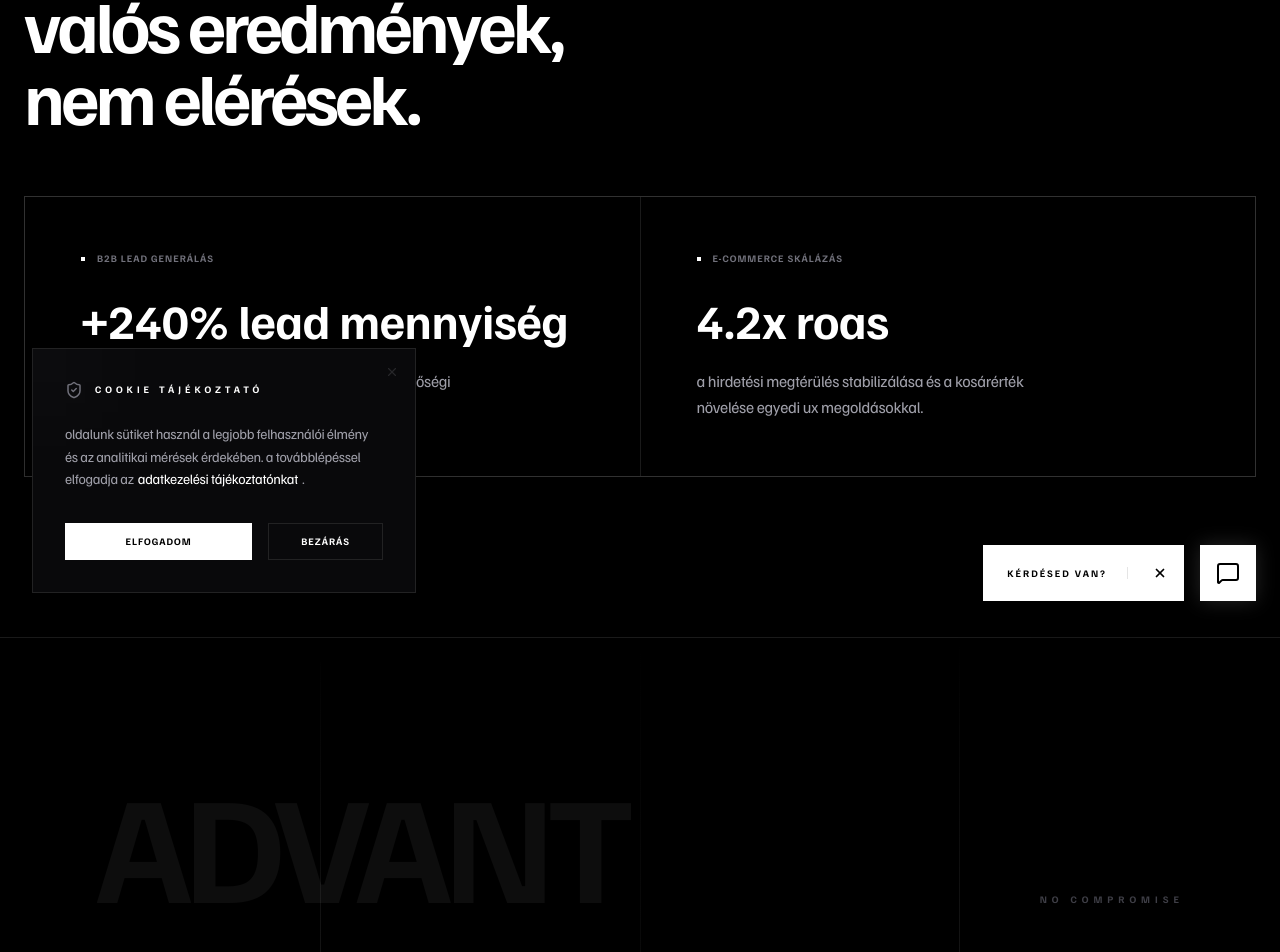
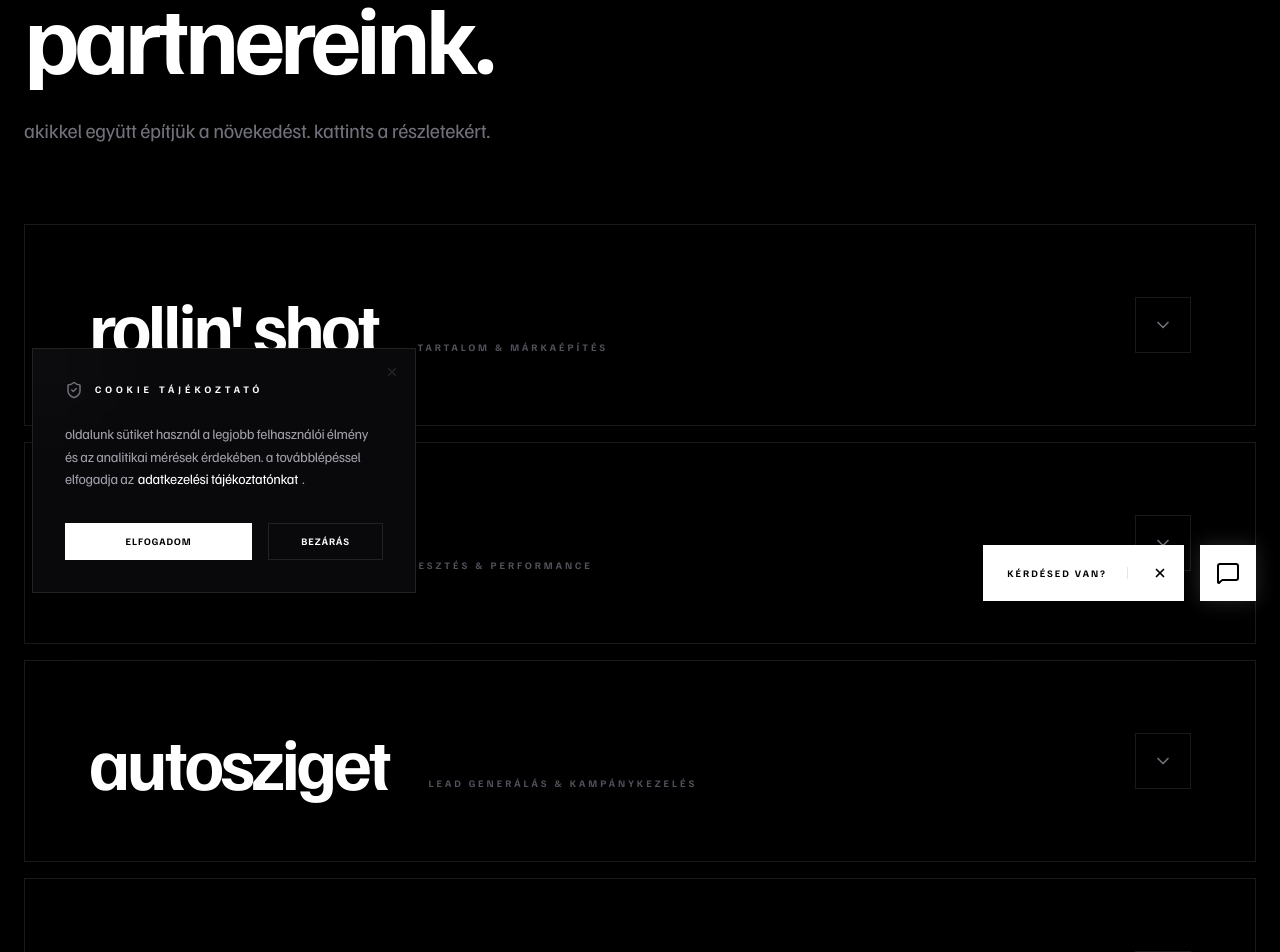
Before and after one commit to RobertSeres/ADAVNT, a Next.js app: page /eredmenyek in a window 1280 px wide. Shown: the part 175-1127 px from the top of the page. Built offline with nearby package versions, Linux system fonts and the light colour scheme.

Commit message:
feat: rebuild /eredmenyek with expandable partner tiles (Rollin Shot, Dronera, Autosziget, Hajni Decor, SDP)

```diff
--- a/app/eredmenyek/page.tsx
+++ b/app/eredmenyek/page.tsx
@@ -1,36 +1,159 @@
 "use client";
 
+import React, { useState } from "react";
 import Navbar from "@/components/Navbar";
 import Footer from "@/components/Footer";
 import SmoothScroll from "@/components/SmoothScroll";
-import { TrendingUp, BarChart, Zap, Check } from "lucide-react";
+import { ChevronDown } from "lucide-react";
+
+const partners = [
+  {
+    name: "ROLLIN' SHOT",
+    tag: "tartalom & márkaépítés",
+    accent: "#22c55e",
+    description: "hamarosan érkeznek a részletes eredmények és számok. addig is: stratégia, végrehajtás, eredmény — egy helyen.",
+  },
+  {
+    name: "DRONERA",
+    tag: "webfejlesztés & performance",
+    accent: "#3b82f6",
+    description: "hamarosan érkeznek a részletes eredmények és számok. addig is: stratégia, végrehajtás, eredmény — egy helyen.",
+  },
+  {
+    name: "AUTOSZIGET",
+    tag: "lead generálás & kampánykezelés",
+    accent: "#a855f7",
+    description: "hamarosan érkeznek a részletes eredmények és számok. addig is: stratégia, végrehajtás, eredmény — egy helyen.",
+  },
+  {
+    name: "HAJNI DECOR",
+    tag: "webfejlesztés & tartalom",
+    accent: "#f97316",
+    description: "hamarosan érkeznek a részletes eredmények és számok. addig is: stratégia, végrehajtás, eredmény — egy helyen.",
+  },
+  {
+    name: "SDP",
+    tag: "stratégia & konverzió",
+    accent: "#ef4444",
+    description: "hamarosan érkeznek a részletes eredmények és számok. addig is: stratégia, végrehajtás, eredmény — egy helyen.",
+  },
+];
+
+const PartnerTile = ({ partner, isOpen, onToggle }: { partner: typeof partners[0]; isOpen: boolean; onToggle: () => void }) => {
+  return (
+    <div
+      className="border border-white/10 transition-all duration-500 group"
+      style={{ backgroundColor: isOpen ? `${partner.accent}08` : 'transparent' }}
+    >
+      <button
+        onClick={onToggle}
+        className="w-full flex items-center justify-between p-10 md:p-16 text-left cursor-pointer transition-colors hover:bg-white/[0.02]"
+      >
+        <div className="flex flex-col md:flex-row md:items-end gap-4 md:gap-10">
+          <h3
+            className="text-4xl md:text-6xl lg:text-7xl font-black text-white tracking-tighter lowercase transition-colors duration-300"
+            style={{ color: isOpen ? partner.accent : undefined }}
+          >
+            {partner.name}
+          </h3>
+          <span className="text-[10px] font-bold tracking-[0.3em] text-zinc-600 uppercase pb-2">
+            {partner.tag}
+          </span>
+        </div>
+        <div
+          className="w-14 h-14 border border-white/10 flex items-center justify-center shrink-0 transition-all duration-500"
+          style={{
+            transform: isOpen ? 'rotate(180deg)' : 'rotate(0deg)',
+            borderColor: isOpen ? `${partner.accent}40` : undefined
+          }}
+        >
+          <ChevronDown size={20} className="text-zinc-500" />
+        </div>
+      </button>
+
+      <div
+        className="overflow-hidden transition-all duration-500 ease-out"
+        style={{
+          maxHeight: isOpen ? '600px' : '0px',
+          opacity: isOpen ? 1 : 0,
+        }}
+      >
+        <div className="px-10 md:px-16 pb-16">
+          <div className="border-t border-white/10 pt-10">
+            <div className="grid grid-cols-1 md:grid-cols-3 gap-10">
+
+              <div className="md:col-span-2">
+                <span className="text-[10px] font-bold tracking-[0.3em] text-zinc-600 uppercase block mb-6">
+                  ESETTANULMÁNY
+                </span>
+                <p className="text-xl md:text-2xl text-zinc-400 font-light lowercase leading-relaxed italic">
+                  {partner.description}
+                </p>
+              </div>
+
+              <div className="space-y-6">
+                <div className="border border-white/10 p-6">
+                  <span className="text-[10px] font-bold tracking-[0.3em] text-zinc-600 uppercase block mb-3">
+                    STÁTUSZ
+                  </span>
+                  <div className="flex items-center gap-3">
+                    <div className="w-2 h-2 rounded-full animate-pulse" style={{ backgroundColor: partner.accent }} />
+                    <span className="text-white text-sm font-bold uppercase tracking-widest">aktív partner</span>
+                  </div>
+                </div>
+                <div className="border border-white/10 p-6">
+                  <span className="text-[10px] font-bold tracking-[0.3em] text-zinc-600 uppercase block mb-3">
+                    METRIKÁK
+                  </span>
+                  <p className="text-zinc-500 text-sm font-light lowercase italic">hamarosan...</p>
+                </div>
+              </div>
+
+            </div>
+          </div>
+        </div>
+      </div>
+    </div>
+  );
+};
 
 export default function ResultsPage() {
+  const [openIndex, setOpenIndex] = useState<number | null>(null);
+
+  const handleToggle = (idx: number) => {
+    setOpenIndex(prev => prev === idx ? null : idx);
+  };
+
   return (
     <SmoothScroll>
       <main className="min-h-screen bg-black">
         <Navbar />
         <div className="pt-32 pb-40 container mx-auto px-6">
           <div className="max-w-7xl mx-auto">
-            <span className="text-[10px] font-bold tracking-[0.4em] text-zinc-600 block mb-6 uppercase">
-              03 / SUCCESS
-            </span>
-            <h1 className="text-5xl md:text-7xl font-black text-white lowercase tracking-tighter mb-16">
-              valós eredmények, <br/> nem elérések.
-            </h1>
 
-            <div className="grid grid-cols-1 md:grid-cols-2 gap-px bg-white/10 border border-white/10">
-              <CaseStudy
-                title="B2B Lead Generálás"
-                metric="+240% lead mennyiség"
-                desc="6 hónap alatt elértük a cég történetének legtöbb minőségi megkeresését havi büdzsé emelés nélkül."
-              />
-              <CaseStudy
-                title="E-commerce skálázás"
-                metric="4.2x ROAS"
-                desc="A hirdetési megtérülés stabilizálása és a kosárérték növelése egyedi UX megoldásokkal."
-              />
+            <div className="mb-20">
+              <span className="text-[10px] font-bold tracking-[0.4em] text-zinc-600 block mb-6 uppercase">
+                03 / SUCCESS
+              </span>
+              <h1 className="text-5xl md:text-7xl lg:text-8xl font-black text-white lowercase tracking-tighter mb-8">
+                partnereink.
+              </h1>
+              <p className="text-xl text-zinc-500 font-light lowercase max-w-xl">
+                akikkel együtt építjük a növekedést. kattints a részletekért.
+              </p>
             </div>
+
+            <div className="flex flex-col gap-4">
+              {partners.map((partner, idx) => (
+                <PartnerTile
+                  key={idx}
+                  partner={partner}
+                  isOpen={openIndex === idx}
+                  onToggle={() => handleToggle(idx)}
+                />
+              ))}
+            </div>
+
           </div>
         </div>
         <Footer />
@@ -38,14 +161,3 @@
     </SmoothScroll>
   );
 }
-
-const CaseStudy = ({ title, metric, desc }: any) => (
-  <div className="bg-black p-10 md:p-14 hover:bg-white/2 transition-colors group">
-    <div className="flex items-center gap-3 mb-8">
-      <div className="w-1 h-1 bg-white" />
-      <span className="text-[10px] font-bold tracking-widest text-zinc-500 uppercase">{title}</span>
-    </div>
-    <div className="text-3xl md:text-5xl font-black text-white mb-6 lowercase">{metric}</div>
-    <p className="text-zinc-400 font-light lowercase leading-relaxed max-w-sm">{desc}</p>
-  </div>
-);
```
